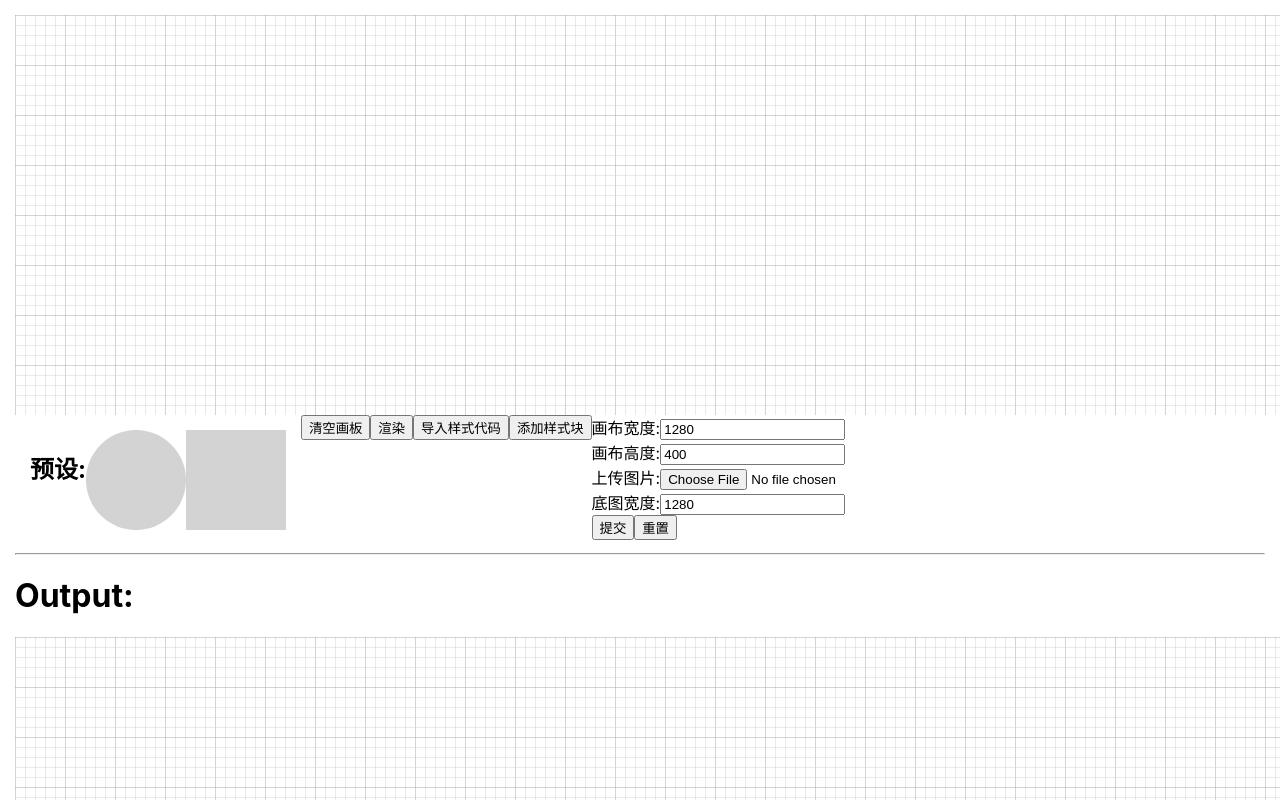
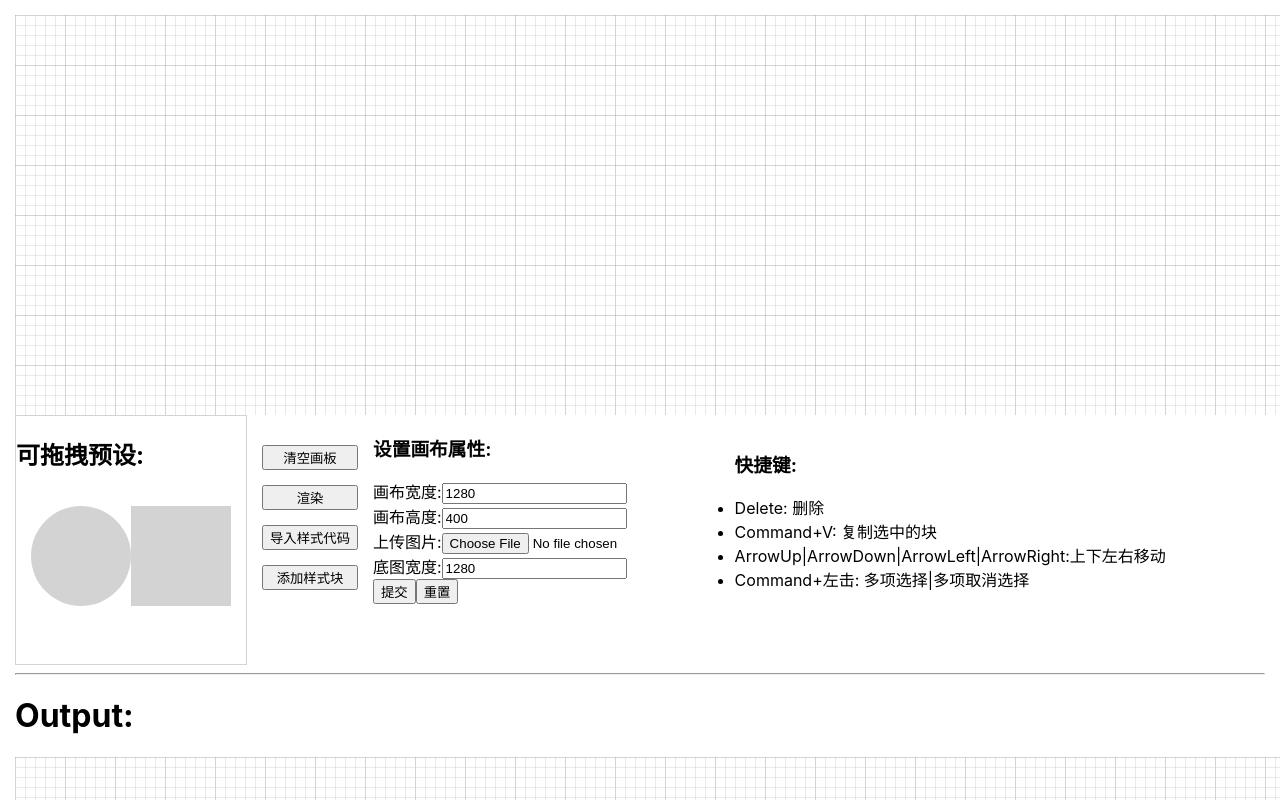
Before and after one commit to Mrooze-zeng/skeleton-screen-editor, a React (Create React App) app: page / in a window 1280 px wide. Shown: the top 800 px of the page. Built offline with nearby package versions, Linux system fonts and the light colour scheme.

Commit message:
用dom 替代canvas绘画规划线

```diff
--- a/src/components/BlockLists.scss
+++ b/src/components/BlockLists.scss
@@ -27,6 +27,7 @@
   }
   &[isactive="true"] {
     cursor: move;
+    z-index: 1;
     i {
       background-color: #59c7f9;
       &.block-wrapper-left,
--- a/src/components/BlockWrapper.js
+++ b/src/components/BlockWrapper.js
@@ -1,8 +1,7 @@
-import { useEffect } from "react";
+import { useEffect, useState } from "react";
 import {
   blockCreator,
   blockShortCutKeyMap,
-  drawGuideline,
   redrawBackground,
 } from "../utils/index";
 import { getBlockByType } from "./BlockLists";
@@ -88,11 +87,14 @@ const BlockWrapper = function ({
 };
 
 const BlockActiveLine = function ({
+  block = {},
   position = "left",
   canvas = {},
   isActive = false,
   onLineMove = function () {},
+  activeStyle = function () {},
 }) {
+  const [isLineActive, setIsLineActive] = useState(false);
   const _handleMouseDown = function (event) {
     if (!isActive) {
       return;
@@ -113,12 +115,13 @@ const BlockActiveLine = function ({
       } else if (position === "top" || position === "bottom") {
         newPosition[position] = e.clientY - lineRect.y;
       }
-      onLineMove(newPosition, position);
+      onLineMove(block, newPosition, position);
     };
     const _up = function () {
       document.removeEventListener("mousemove", _move, false);
       document.removeEventListener("mouseup", _up, false);
-      redrawBackground(canvas);
+      //以下代码被注释:用dom 替代canvas绘画规划线
+      //   redrawBackground(canvas);
     };
     document.addEventListener("mousemove", _move, false);
     document.addEventListener("mouseup", _up, false);
@@ -127,6 +130,9 @@ const BlockActiveLine = function ({
     <i
       className={`block-wrapper-${position}`}
       onMouseDown={_handleMouseDown}
+      onMouseOver={() => setIsLineActive(true)}
+      onMouseOut={() => setIsLineActive(false)}
+      style={isLineActive ? activeStyle(canvas, block.style) : {}}
     ></i>
   );
 };
@@ -208,10 +214,10 @@ const RenderBlocks = function ({
   };
 
   const _handleLineMove = function (
+    currentBlock = {},
     { left = 0, right = 0, top = 0, bottom = 0 },
     position
   ) {
-    const currentBlock = blocks.find((block) => block.isActive);
     const [newBlock] = blockCreator(
       {
         ...currentBlock,
@@ -271,10 +277,12 @@ const RenderBlocks = function ({
     ) {
       return;
     }
+    //以下代码被注释:用dom 替代canvas绘画规划线
+    // drawGuideline(canvas, { ...newBlock.size, ...newBlock.style }, position);
 
-    drawGuideline(canvas, { ...newBlock.size, ...newBlock.style }, position);
+    newBlock.isActive = true;
 
-    _handleUpdateBlock([newBlock]);
+    _handleUpdateBlock([newBlock], true);
   };
 
   return blocks.map((block, index) => (
@@ -296,11 +304,8 @@ const RenderBlocks = function ({
             block={block}
             position={line}
             isActive={block.isActive}
-            // todo 用dom 替代canvas绘画规划线
             activeStyle={activeStyle}
-            onLineMove={(newPosition, position) =>
-              _handleLineMove(newPosition, position, activeStyle)
-            }
+            onLineMove={_handleLineMove}
           />
         );
       })}
--- a/src/components/Playground.js
+++ b/src/components/Playground.js
@@ -104,6 +104,7 @@ const Playground = function ({
     const minusY = Math.abs(event.clientY - blockRect.y);
 
     const _move = (e) => {
+      //todo 支持block group 移动；
       let x = e.clientX - minusX - canvasRect.x;
       let y = e.clientY - minusY - canvasRect.y;
 
@@ -141,12 +142,14 @@ const Playground = function ({
       >
         <RenderBlocks blocks={blocks} onUpdateBlock={_setBlocksAndListen} />
       </Canvas>
-      <div style={{ display: "flex" }}>
-        <div style={{ display: "flex", padding: 15 }}>
-          <h2>预设:</h2>
-          <BlockLists />
+      <div style={{ display: "flex", minHeight: 250 }}>
+        <div style={{ border: "1px solid lightgray" }}>
+          <h2>可拖拽预设:</h2>
+          <div style={{ display: "flex", padding: 15 }}>
+            <BlockLists />
+          </div>
         </div>
-        <div>
+        <div className="button-group">
           <button
             onClick={() => {
               onCanvasChange({
@@ -218,6 +221,13 @@ const Playground = function ({
             [onCanvasChange]
           )}
         />
+        <ul>
+          <h3>快捷键:</h3>
+          <li>Delete: 删除</li>
+          <li>Command+V: 复制选中的块</li>
+          <li>ArrowUp|ArrowDown|ArrowLeft|ArrowRight:上下左右移动</li>
+          <li>Command+左击: 多项选择|多项取消选择</li>
+        </ul>
       </div>
     </>
   );
--- a/src/components/Playground.scss
+++ b/src/components/Playground.scss
@@ -3,3 +3,12 @@
   position: relative;
   overflow: hidden;
 }
+
+.button-group {
+  padding: 15px;
+  button {
+    display: block;
+    width: 100%;
+    margin: 15px auto;
+  }
+}
--- a/src/components/Settings.js
+++ b/src/components/Settings.js
@@ -87,6 +87,7 @@ const SetCanvasAccordingToWidthHeight = function ({
   };
   return (
     <Form onSubmit={_handleSubmit}>
+      <h3>设置画布属性:</h3>
       <div>
         <label htmlFor="">画布宽度:</label>
         <input
@@ -173,6 +174,7 @@ const Settings = function ({
 
   return (
     <Form onSubmit={_handleSubmit}>
+      <h3>设置块属性:</h3>
       <RenderInput {...currentBlock} />
       <div>
         <label htmlFor="color">颜色:</label>
@@ -194,7 +196,6 @@ const Settings = function ({
           name="left"
           id="left"
         />
-        <small>快捷键:左右箭头</small>
       </div>
       <div>
         <label htmlFor="top">Y:</label>
@@ -205,7 +206,6 @@ const Settings = function ({
           name="top"
           id="top"
         />
-        <small>快捷键:上下箭头</small>
       </div>
       <div>
         <button type="submit">提交</button>
```
